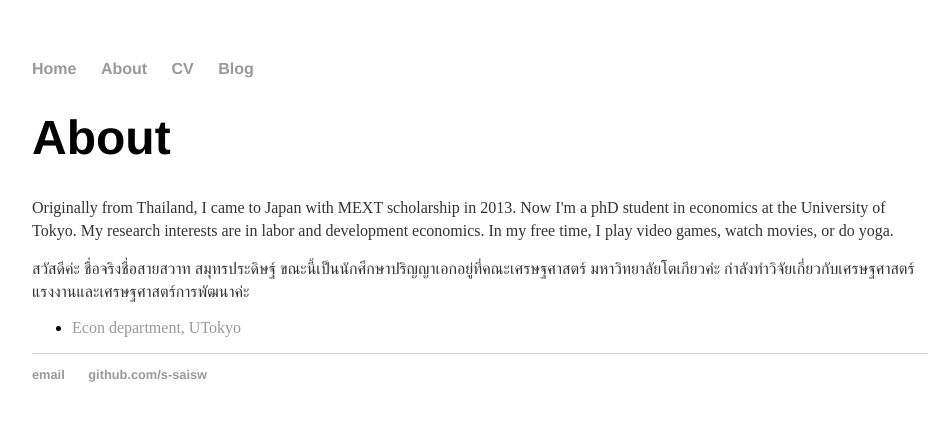
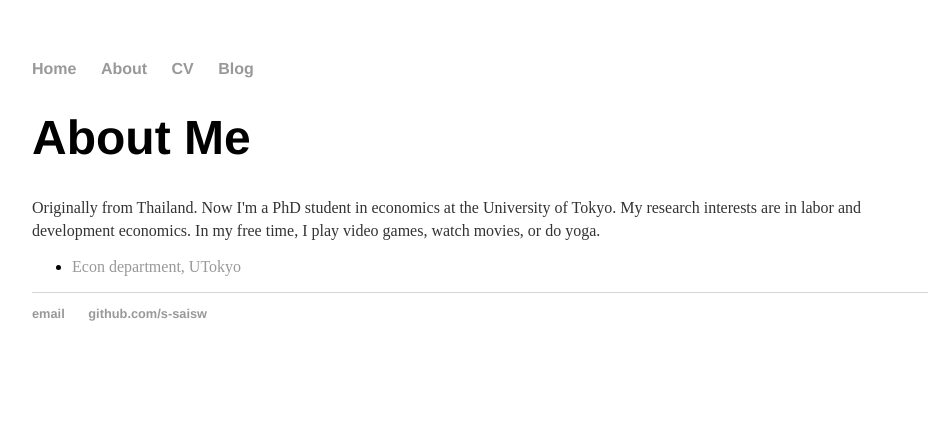
Before and after one commit to s-saisw/s-saisw.github.io, a Jekyll site: the page built from about/index.html, in a window 1280 px wide. Shown: the top 421 px of the page, without its empty margins (160-1105 px from the left). Built offline with Jekyll 4.4.1, drawn with Linux system fonts in a browser that asks for light colours.

```diff
--- a/about/index.html
+++ b/about/index.html
@@ -4,10 +4,8 @@
 ---
 
 		<div class="about">
-			<h1>About</h1>
-			<p> Originally from Thailand, I came to Japan with MEXT scholarship in 2013. Now I'm a phD student in economics at the University of Tokyo. My research interests are in labor and development economics. In my free time, I play video games, watch movies, or do yoga. </p>
-
-			<p> สวัสดีค่ะ ชื่อจริงชื่อสายสวาท สมุทรประดิษฐ์ ขณะนี้เป็นนักศึกษาปริญญาเอกอยู่ที่คณะเศรษฐศาสตร์ มหาวิทยาลัยโตเกียวค่ะ กำลังทำวิจัยเกี่ยวกับเศรษฐศาสตร์แรงงานและเศรษฐศาสตร์การพัฒนาค่ะ </p>
+			<h1>About Me</h1>
+			<p> Originally from Thailand. Now I'm a PhD student in economics at the University of Tokyo. My research interests are in labor and development economics. In my free time, I play video games, watch movies, or do yoga. </p>
 
 			<ul class="contacts">
 				<li><a href="http://www.e.u-tokyo.ac.jp/index-e.html">Econ department, UTokyo</a></li>
--- a/blog/index.html
+++ b/blog/index.html
@@ -2,13 +2,15 @@
 layout: default
 title: Saisawat's Blog
 ---
-	<h1>{{ page.title }}</h1>
+	<h1>Posts</h1>
 	<ul class="posts">
 
 	  {% for post in site.posts %}
 	    <li><span>{{ post.date | date_to_string }}</span> » <a href="{{ post.url }}" title="{{ post.title }}">{{ post.title }}</a></li>
 	  {% endfor %}
 	</ul>
+
+	<p>I also blog about R. <li><a href="https://s-saisw.github.io/myRblog/">Visit my R blog...</a></li></p>
 
 	{% for tag in site.tags %}
   <h3>{{ tag[0] }}</h3>
```
